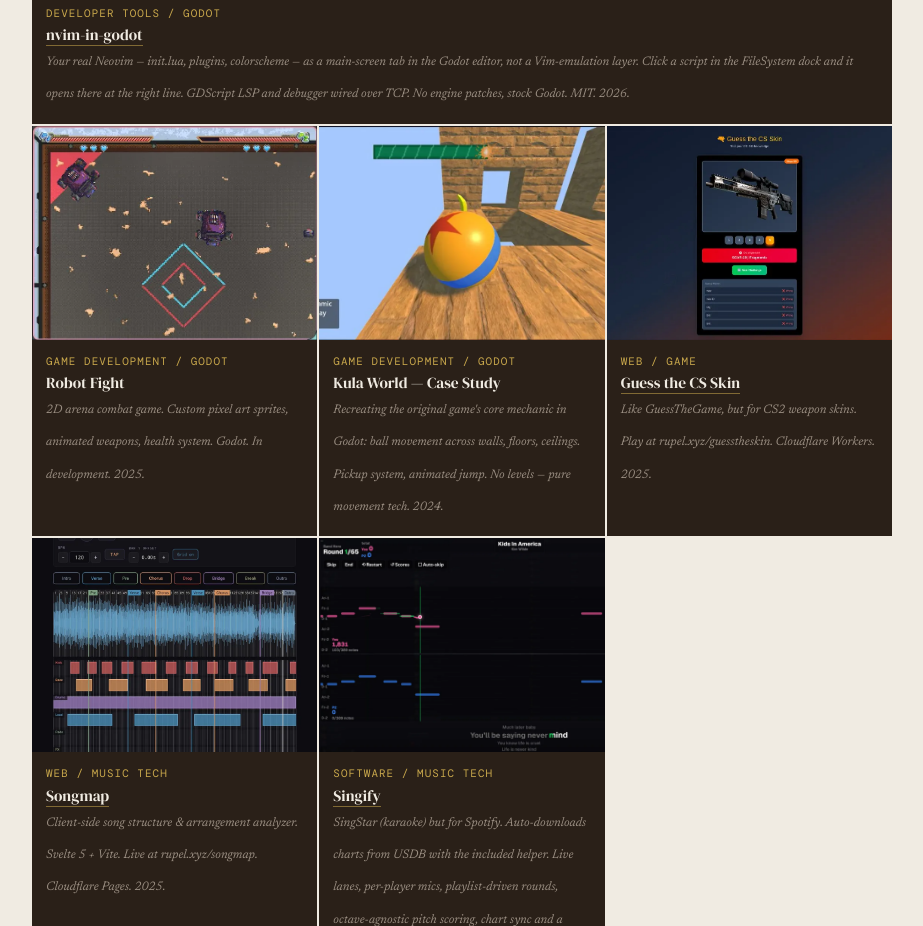
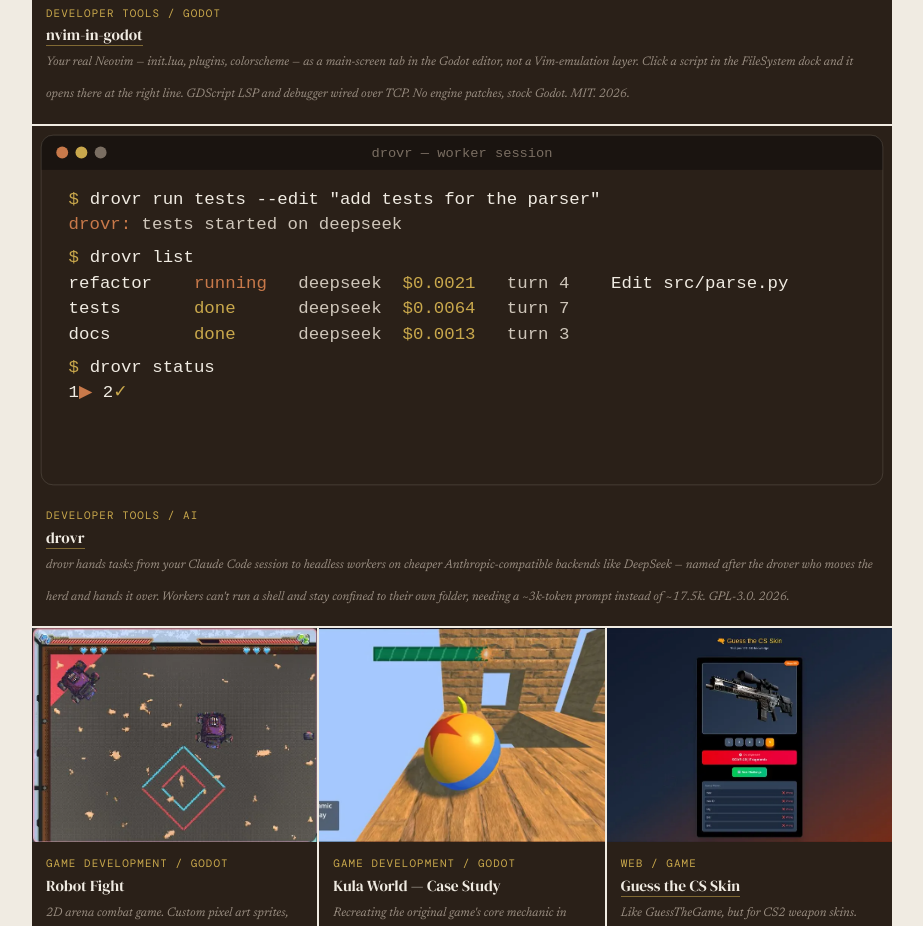
Before and after one commit to rupel190/rupelxyz, a website: page index.html in a window 1280 px wide. Shown: the part 1760-2686 px from the top of the page, without its empty margins (178-1101 px from the left). Drawn offline with nearby package versions, Linux system fonts and the light colour scheme; a web font is replaced by a local one.

Commit message:
feat: drovr joins the portfolio as a wide card
A terminal session says more about a CLI than a logo would, so the card image is an SVG
of `drovr list` and `drovr status`, drawn in the site's own palette.

⚠️ The two spaced lines use xml:space="preserve": without it, librsvg drops the space
at the start of a tspan, so "drovr: tests" rendered as "drovr:tests".

```diff
--- a/index.html
+++ b/index.html
@@ -466,6 +466,14 @@
           <span class="desc">Your real Neovim — init.lua, plugins, colorscheme — as a main-screen tab in the Godot editor, not a Vim-emulation layer. Click a script in the FileSystem dock and it opens there at the right line. GDScript LSP and debugger wired over TCP. No engine patches, stock Godot. MIT. 2026.</span>
         </div>
       </div>
+      <div class="portfolio-item wide">
+        <img src="assets/drovr.svg" alt="drovr — dark terminal showing drovr list and drovr status output, with workers refactor, tests and docs on deepseek, their cost and current turn" loading="lazy" decoding="async" width="1880" height="806">
+        <div class="portfolio-caption">
+          <span class="cat">Developer Tools / AI</span>
+          <h4 class="title"><a href="https://github.com/rupel190/drovr" target="_blank" rel="noopener">drovr</a></h4>
+          <span class="desc">drovr hands tasks from your Claude Code session to headless workers on cheaper Anthropic-compatible backends like DeepSeek — named after the drover who moves the herd and hands it over. Workers can't run a shell and stay confined to their own folder, needing a ~3k-token prompt instead of ~17.5k. GPL-3.0. 2026.</span>
+        </div>
+      </div>
       <div class="portfolio-item">
         <img src="assets/robot-fight.webp" alt="Robot Fight" loading="lazy" decoding="async" width="647" height="489">
         <div class="portfolio-caption">
```
Also changed, not shown: assets/drovr.svg (added).
